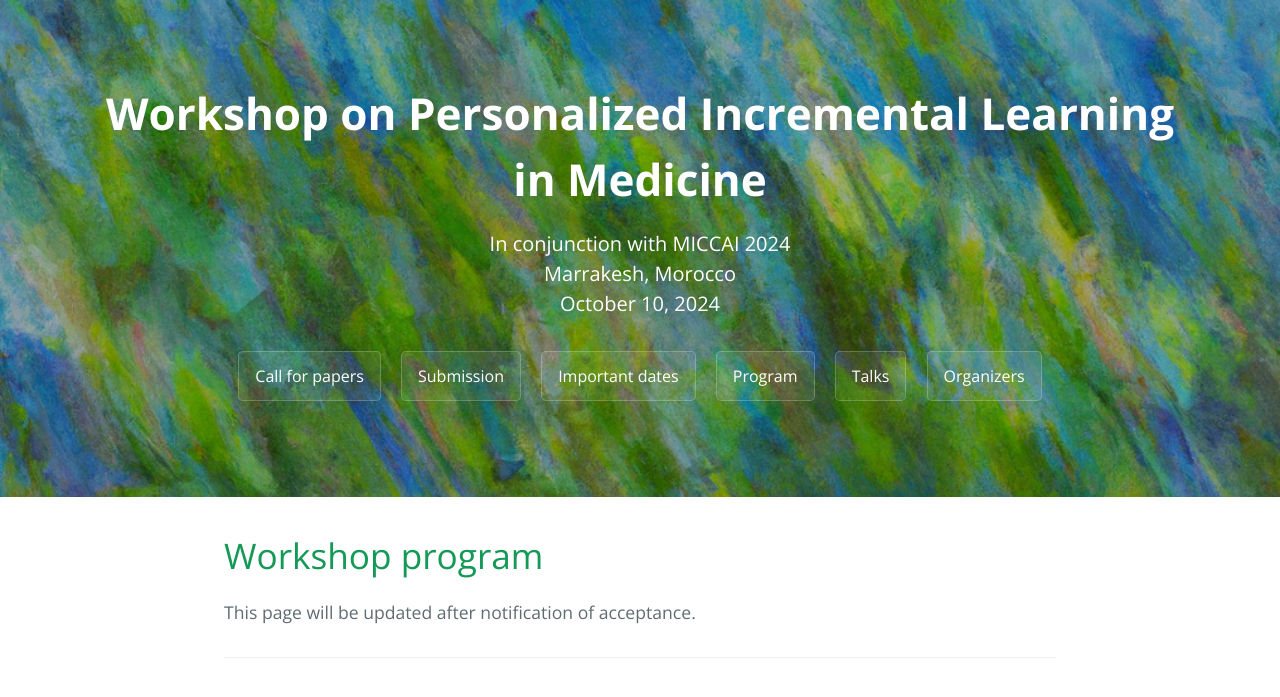
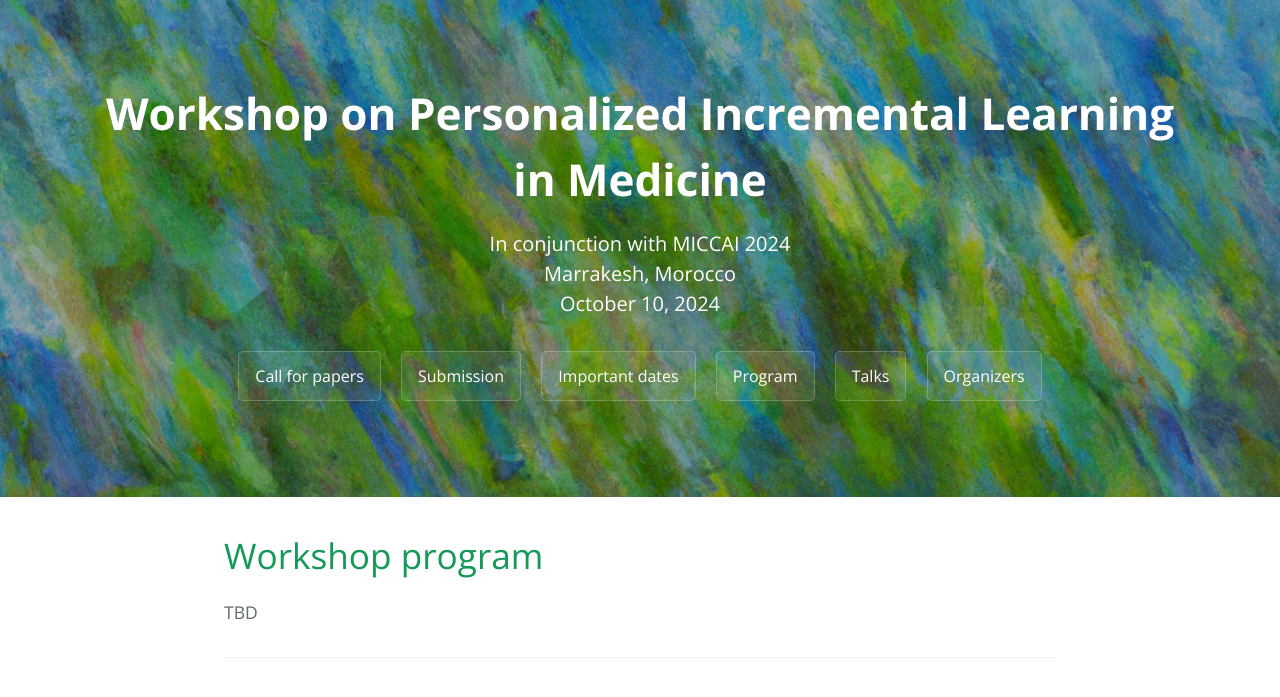
Before and after one commit to miccai-pilm/miccai-pilm.github.io, a Jekyll site: the page built from program.md, in a window 1280 px wide. Shown: the top 697 px of the page. Built offline with Jekyll 4.4.1, drawn with Linux system fonts in a browser that asks for light colours.

Commit message:
Updated program placeholder

```diff
--- a/program.md
+++ b/program.md
@@ -4,7 +4,7 @@ layout: default
 
 # Workshop program
 
-This page will be updated after notification of acceptance.
+TBD
 
 <!--{% for entry in site.workshop.program %}
 {% if entry.type == "organizer" %}
```
